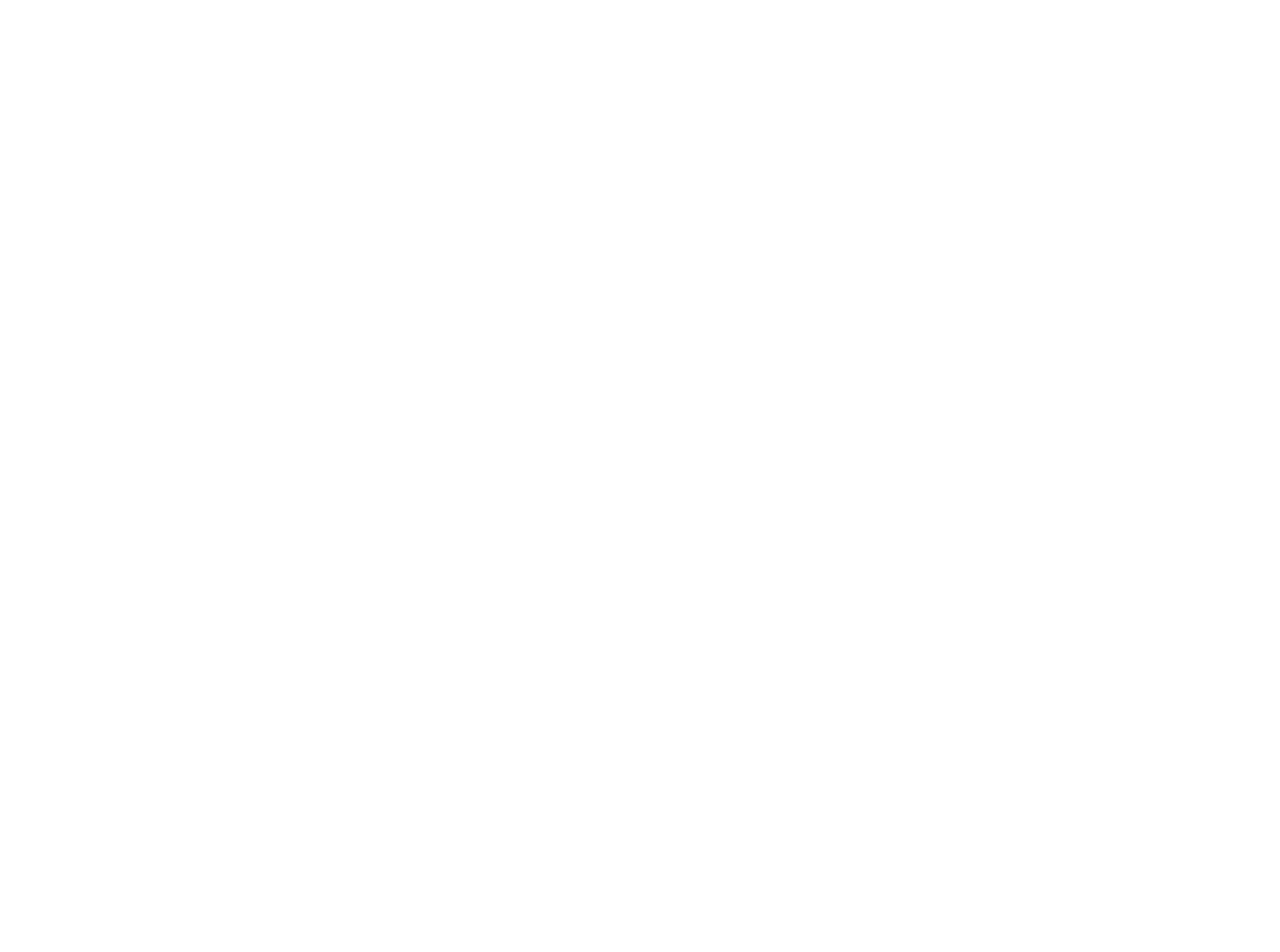
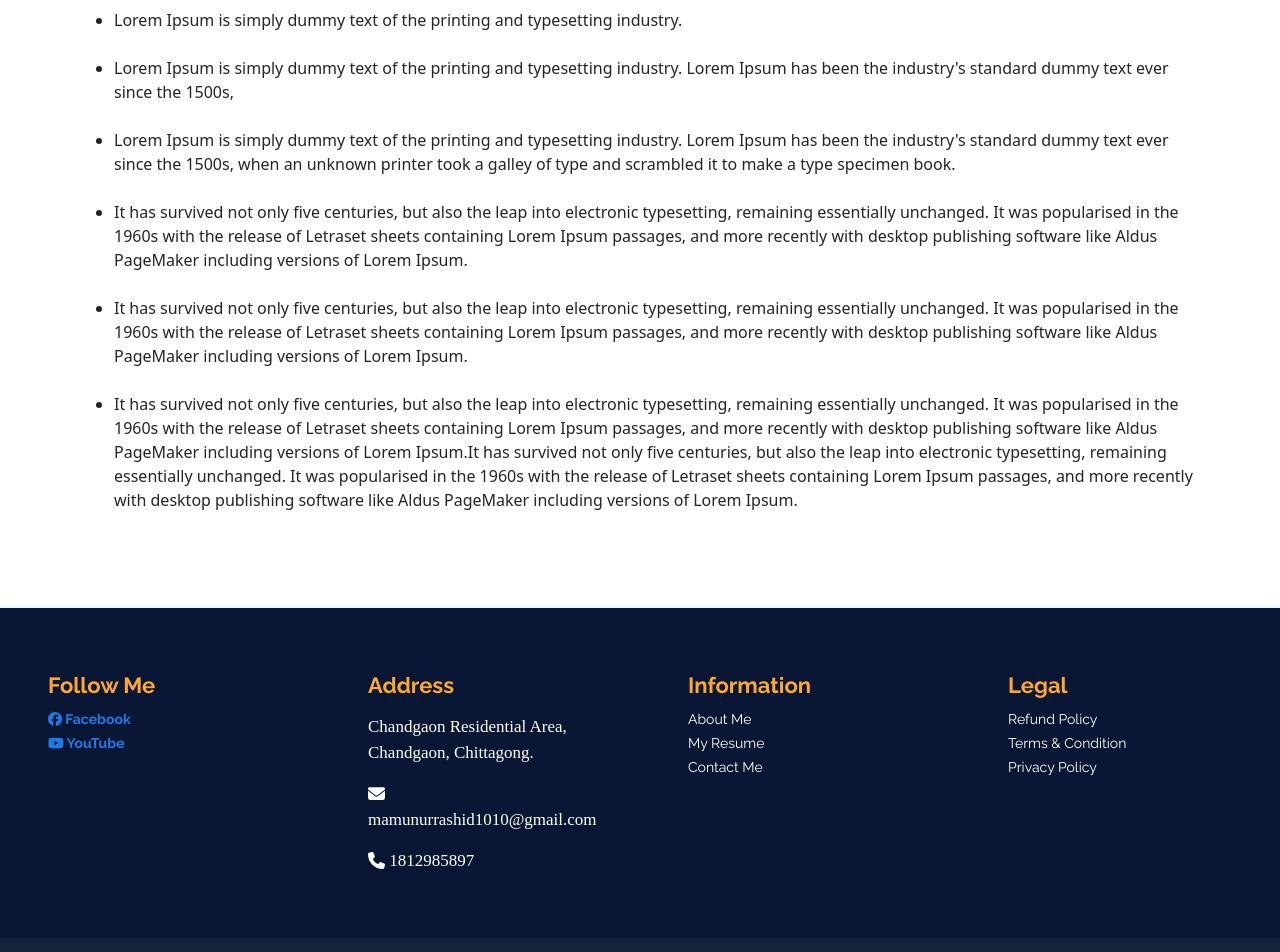
Before and after one commit to mamunurrashid1010/Portfolio-App-React-Laravel, a React (Create React App) app in the folder frontend-react-app/: page /refundPolicy in a window 1280 px wide. Before the commit this address had no page. Shown: the part 340-1292 px from the top of the page. Before the commit the page ends 800 px from the top, so only its background shows below. Built offline with nearby package versions, Linux system fonts and the light colour scheme.

Commit message:
FrontEnd : Refund-Policy page (static) completed

```diff
--- a/frontend-react-app/src/components/Footer/Footer.js
+++ b/frontend-react-app/src/components/Footer/Footer.js
@@ -3,6 +3,7 @@
 import { FontAwesomeIcon } from '@fortawesome/react-fontawesome';
 import { faFacebook, faYoutube } from '@fortawesome/free-brands-svg-icons';
 import { faEnvelope, faPhone } from '@fortawesome/free-solid-svg-icons';
+import { Link } from 'react-router-dom';
 
 class Footer extends Component {
     render() {
@@ -29,7 +30,7 @@
                         </Col>
                         <Col sm={12} md={6} lg={3} className='p-5'>
                             <h1 className='footerName'>Legal</h1>
-                            <a href='#' className='footerLink'>Refund Policy</a><br/>
+                            <Link to="/refundPolicy" className='footerLink'>Refund Policy</Link><br/>
                             <a href='#' className='footerLink'>Terms & Condition</a><br/>
                             <a href='#' className='footerLink'>Privacy Policy</a>
                         </Col>
--- /dev/null
+++ b/frontend-react-app/src/components/RefundDescription/RefundDescription.js
@@ -0,0 +1,32 @@
+import React, { Component, Fragment } from 'react';
+import { Col, Container, Row } from 'react-bootstrap';
+
+class RefundDescription extends Component {
+    render() {
+        return (
+            <Fragment>
+                <Container>
+                    <Row>
+                        <Col sm={12} md={12} lg={12} className="mt-5">
+                            <ul>
+                                <li>Lorem Ipsum is simply dummy text of the printing and typesetting industry. </li>
+                                <br/>
+                                <li>Lorem Ipsum is simply dummy text of the printing and typesetting industry. Lorem Ipsum has been the industry's standard dummy text ever since the 1500s,</li>
+                                <br/>
+                                <li>Lorem Ipsum is simply dummy text of the printing and typesetting industry. Lorem Ipsum has been the industry's standard dummy text ever since the 1500s, when an unknown printer took a galley of type and scrambled it to make a type specimen book.</li>
+                                <br/>
+                                <li>It has survived not only five centuries, but also the leap into electronic typesetting, remaining essentially unchanged. It was popularised in the 1960s with the release of Letraset sheets containing Lorem Ipsum passages, and more recently with desktop publishing software like Aldus PageMaker including versions of Lorem Ipsum.</li>
+                                <br/>
+                                <li>It has survived not only five centuries, but also the leap into electronic typesetting, remaining essentially unchanged. It was popularised in the 1960s with the release of Letraset sheets containing Lorem Ipsum passages, and more recently with desktop publishing software like Aldus PageMaker including versions of Lorem Ipsum.</li>
+                                <br/>
+                                <li>It has survived not only five centuries, but also the leap into electronic typesetting, remaining essentially unchanged. It was popularised in the 1960s with the release of Letraset sheets containing Lorem Ipsum passages, and more recently with desktop publishing software like Aldus PageMaker including versions of Lorem Ipsum.It has survived not only five centuries, but also the leap into electronic typesetting, remaining essentially unchanged. It was popularised in the 1960s with the release of Letraset sheets containing Lorem Ipsum passages, and more recently with desktop publishing software like Aldus PageMaker including versions of Lorem Ipsum.</li>
+                            </ul>
+                        </Col>
+                    </Row>
+                </Container>
+            </Fragment>
+        );
+    }
+}
+
+export default RefundDescription;
--- /dev/null
+++ b/frontend-react-app/src/pages/RefundPolicyPage.js
@@ -0,0 +1,20 @@
+import React, { Component, Fragment } from 'react';
+import Footer from '../components/Footer/Footer';
+import PageTop from '../components/PageTop/PageTop';
+import RefundDescription from '../components/RefundDescription/RefundDescription';
+import TopNavigation from '../components/TopNavigation/TopNavigation';
+
+class RefundPolicy extends Component {
+    render() {
+        return (
+            <Fragment>
+                <TopNavigation title="Refund Policy"/>
+                <PageTop pageTitle="Refund Policy"/>
+                <RefundDescription/>
+                <Footer/>
+            </Fragment>
+        );
+    }
+}
+
+export default RefundPolicy;
--- a/frontend-react-app/src/route/AppRouter.js
+++ b/frontend-react-app/src/route/AppRouter.js
@@ -6,6 +6,7 @@
 import CoursesPage from '../pages/CoursesPage';
 import ProjectPage from '../pages/ProjectPage';
 import ContactPage from '../pages/ContactPage';
+import RefundPolicyPage from '../pages/RefundPolicyPage';
 
 class AppRouter extends Component {
     render() {
@@ -18,6 +19,7 @@
                     <Route path="/course"   element={<CoursesPage/>} />
                     <Route path="/project"  element={<ProjectPage/>} />
                     <Route path="/contact"  element={<ContactPage/>} />
+                    <Route path="/refundPolicy" element={<RefundPolicyPage/>} />
                 </Routes>
             </Fragment>
         );
```
